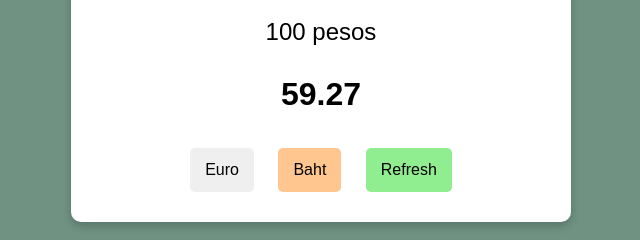
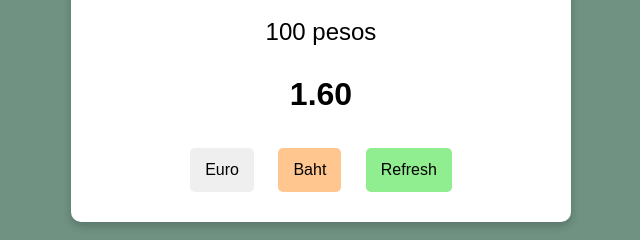
Before and after one commit to EAntes-9E/Q3-SW2, a plain HTML site: page index.html in a window 1280 px wide. Both pictures are taken after a click on the button "Euro". Shown: the part 124-364 px from the top of the page, 319-959 px from the left. Drawn offline with nearby package versions, Linux system fonts and the light colour scheme; a web font is replaced by a local one.

Commit message:
Update index.html

```diff
--- a/index.html
+++ b/index.html
@@ -33,7 +33,7 @@
   <script>
     function convertToEuro() {
       var pesos = 100;
-      var euroRate = 0.5927;
+      var euroRate = 0.016;
       var euro = pesos * euroRate;
       document.getElementById("result").innerText = euro.toFixed(2);
     }
```
